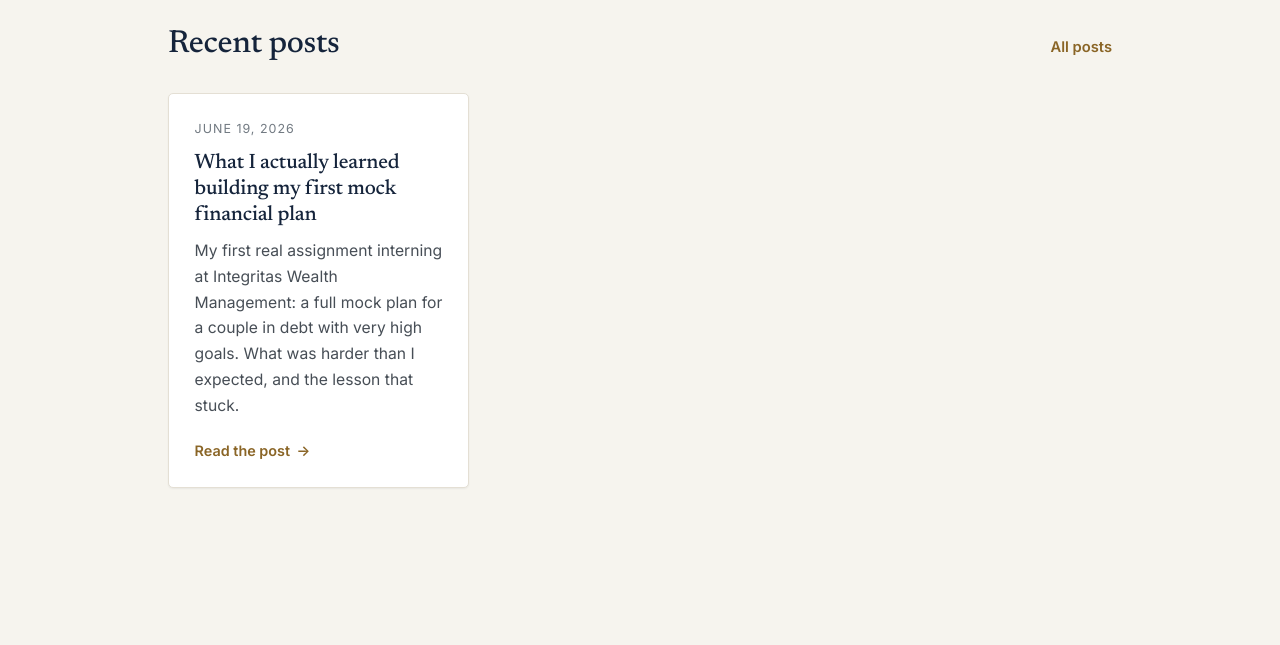
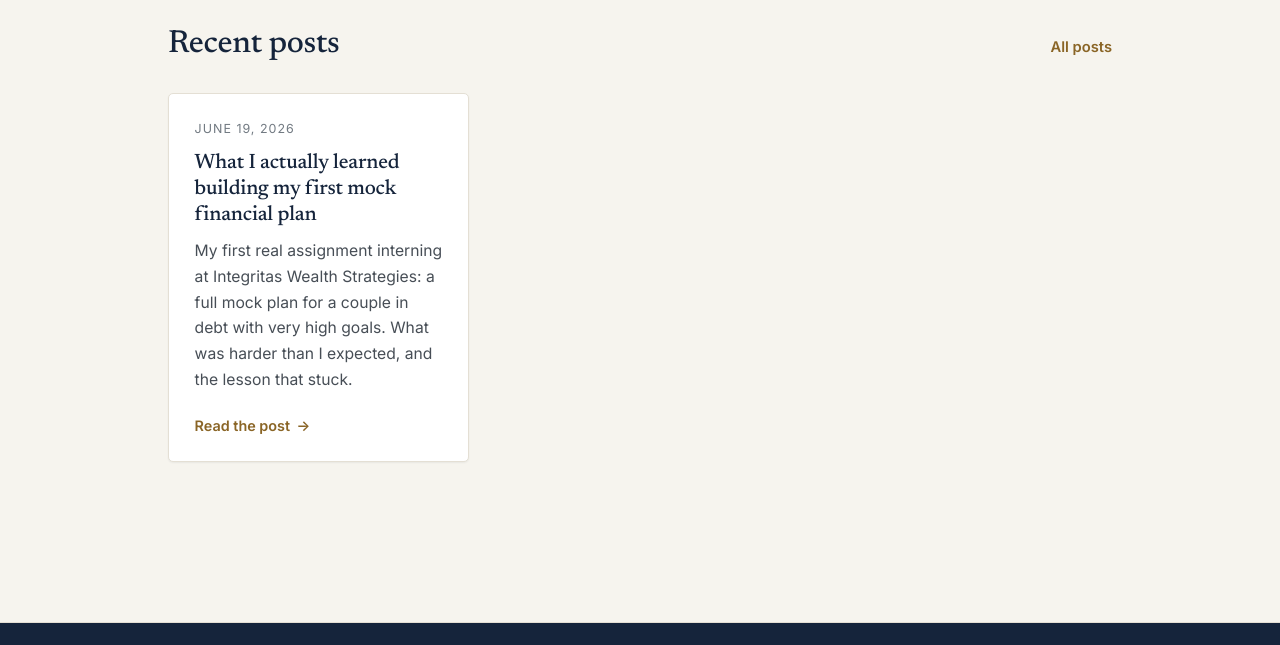
Before and after one commit to liamrodgers09/compounding, a plain HTML site: page index.html in a window 1280 px wide. Shown: the part 845-1490 px from the top of the page. Drawn offline with Linux system fonts and the light colour scheme.

Commit message:
Correct firm name to Integritas Wealth Strategies
Co-Authored-By: Claude Opus 4.8 <noreply@anthropic.com>

```diff
--- a/assets/js/posts.js
+++ b/assets/js/posts.js
@@ -24,7 +24,7 @@ var POSTS = [
     date: "2026-06-19",
     url: "posts/first-mock-financial-plan.html",
     excerpt:
-      "My first real assignment interning at Integritas Wealth Management: a full mock plan for a couple in debt with very high goals. What was harder than I expected, and the lesson that stuck."
+      "My first real assignment interning at Integritas Wealth Strategies: a full mock plan for a couple in debt with very high goals. What was harder than I expected, and the lesson that stuck."
   }
 
   // ----- HIDDEN DRAFTS -------------------------------------------------
```
Also changed, not shown: posts/first-mock-financial-plan.html (+1 -1 lines).
